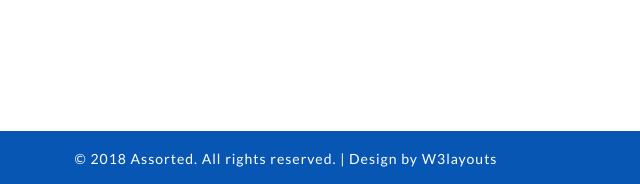
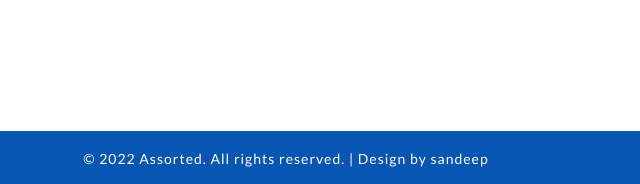
Before and after one commit to somanadsandeep/yoga, a plain HTML site: page med.html in a window 1280 px wide. Shown: the part 6143-6327 px from the top of the page, 354-994 px from the left. Drawn offline with nearby package versions, Linux system fonts and the light colour scheme.

Commit message:
Update med.html

```diff
--- a/med.html
+++ b/med.html
@@ -813,9 +813,9 @@ Smartphone Compatible web template, free webdesigns for Nokia, Samsung, LG, Sony
             </div>
         </div>
         <div class="cpy-text">
-            <p>© 2018 Assorted. All rights reserved. | Design by
-                <a href="http://w3layouts.com/">W3layouts</a>
-            </p>
+            <p>© 2022 Assorted. All rights reserved. | Design by
+			sandeep
+			</p>
         </div>
     </div>
     <!--//footer  -->
```
